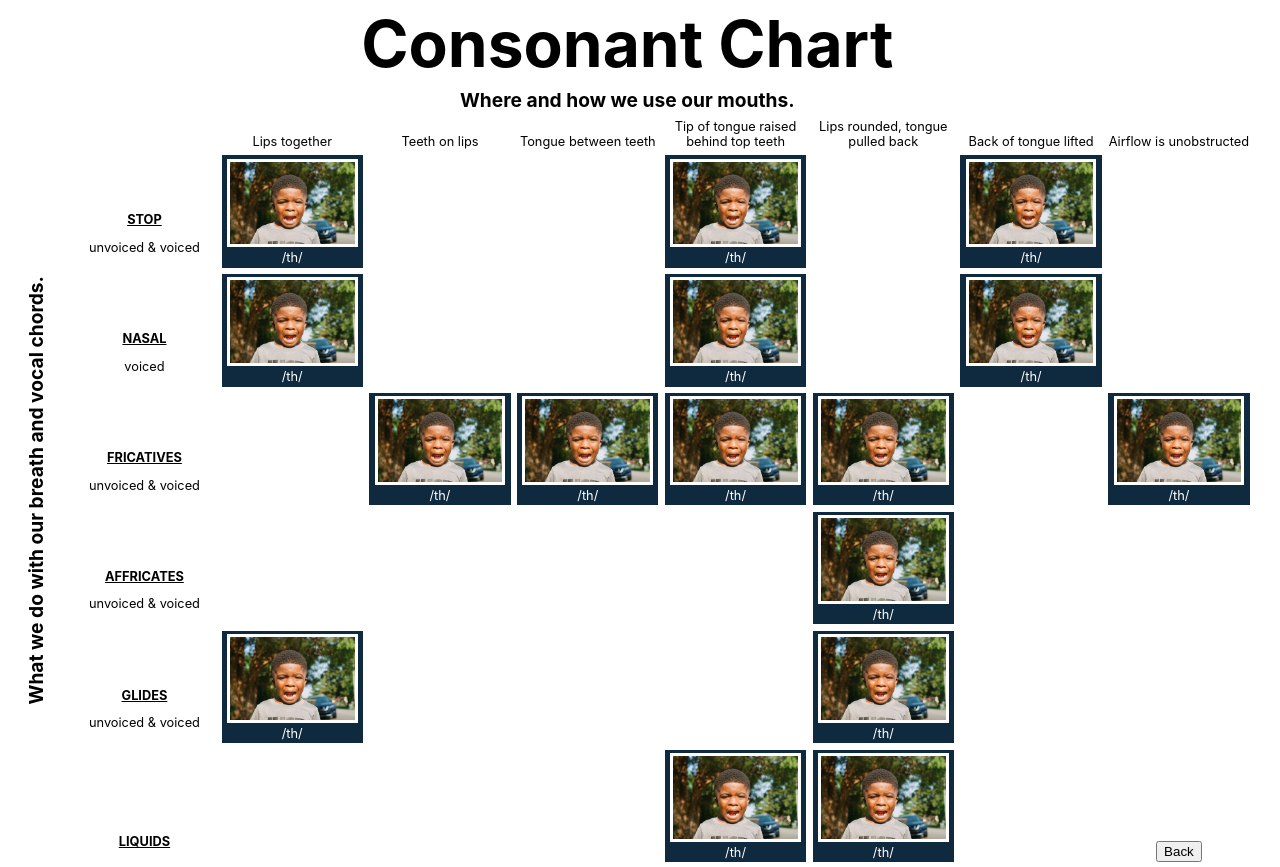
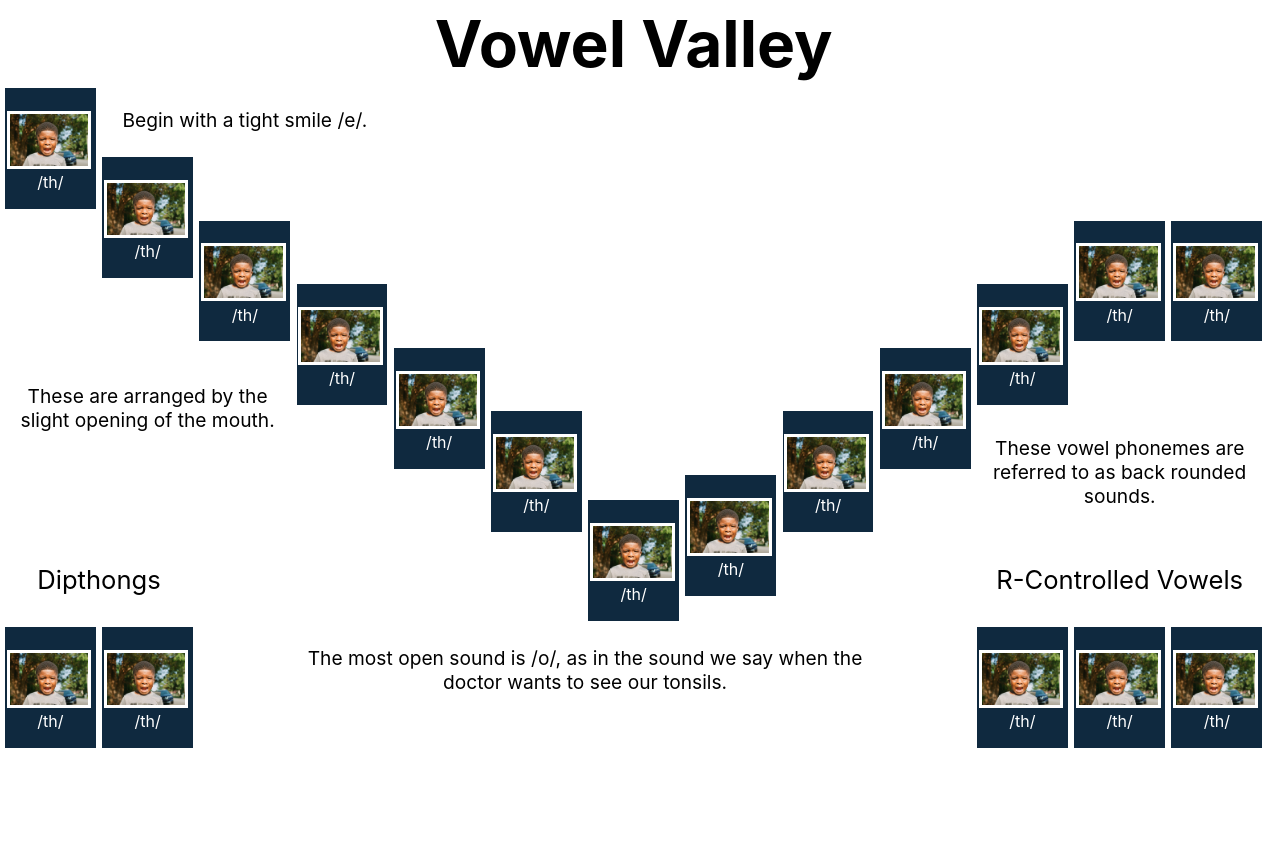
Before and after one commit to Abbie-Bowen/sound-wall, a React (Create React App) app: page / in a window 1280 px wide. After the commit the page ends 800 px from the top, so only its background shows below. Built offline with nearby package versions, Linux system fonts and the light colour scheme.

Commit message:
vowel valley grid working

```diff
--- a/src/App.js
+++ b/src/App.js
@@ -7,8 +7,8 @@ function App() {
   return (
     <div className="App">
       {/* <Home /> */}
-      <ConsonantChart />
-      {/* <VowelValley /> */}
+      {/* <ConsonantChart /> */}
+      <VowelValley />
     </div>
   );
 }
--- a/src/components/Consonant.css
+++ b/src/components/Consonant.css
@@ -232,7 +232,7 @@ h3.vertical {
 
 /* mini card styling */
 
-.mini {
+.consonant-mini {
     display: flex;
     flex-direction: column;
     flex-wrap: wrap;
@@ -244,14 +244,14 @@ h3.vertical {
     object-fit: scale-down;
 }
 
-.mini-img {
+.consonant-mini img {
     place-self: center;
     max-width: 90%;
     border: .2em white solid;
     margin: 2px;
 }
 
-.mini-text {
+.consonant-mini p {
     color: white;
     font-size: 1vw;
     margin: 1px;
--- a/src/components/ConsonantChart.js
+++ b/src/components/ConsonantChart.js
@@ -39,22 +39,22 @@ class ConsonantChart extends Component {
                 <div className="sh6">
                     <p><b><u>LIQUIDS</u></b></p>
                 </div>
-                <div className="s1"><MiniCard /></div>
-                <div className="s4"><MiniCard /></div>
-                <div className="s6"><MiniCard /></div>
-                <div className="n1"><MiniCard /></div>
-                <div className="n4"><MiniCard /></div>
-                <div className="n6"><MiniCard /></div>
-                <div className="f2"><MiniCard /></div>
-                <div className="f3"><MiniCard /></div>
-                <div className="f4"><MiniCard /></div>
-                <div className="f5"><MiniCard /></div>
-                <div className="f7"><MiniCard /></div>
-                <div className="a5"><MiniCard /></div>
-                <div className="g1"><MiniCard /></div>
-                <div className="g5"><MiniCard /></div>
-                <div className="l4"><MiniCard /></div>
-                <div className="l5"><MiniCard /></div>
+                <div className="s1"><MiniCard className={"consonant-mini"} /></div>
+                <div className="s4"><MiniCard className={"consonant-mini"} /></div>
+                <div className="s6"><MiniCard className={"consonant-mini"} /></div>
+                <div className="n1"><MiniCard className={"consonant-mini"} /></div>
+                <div className="n4"><MiniCard className={"consonant-mini"} /></div>
+                <div className="n6"><MiniCard className={"consonant-mini"} /></div>
+                <div className="f2"><MiniCard className={"consonant-mini"} /></div>
+                <div className="f3"><MiniCard className={"consonant-mini"} /></div>
+                <div className="f4"><MiniCard className={"consonant-mini"} /></div>
+                <div className="f5"><MiniCard className={"consonant-mini"} /></div>
+                <div className="f7"><MiniCard className={"consonant-mini"} /></div>
+                <div className="a5"><MiniCard className={"consonant-mini"} /></div>
+                <div className="g1"><MiniCard className={"consonant-mini"} /></div>
+                <div className="g5"><MiniCard className={"consonant-mini"} /></div>
+                <div className="l4"><MiniCard className={"consonant-mini"} /></div>
+                <div className="l5"><MiniCard className={"consonant-mini"} /></div>
                 <div className="sub_nav back">
                     <button>Back</button>
                 </div>
--- a/src/components/MiniCard.js
+++ b/src/components/MiniCard.js
@@ -4,7 +4,7 @@ import test from "../media/images/sir-manuel-4P831Njlg6g-unsplash.jpg";
 class MiniCard extends Component {
     render() {
         return(
-            <div className="mini">
+            <div className={this.props.className}>
                 <img className="mini-img" src={test} alt="child talking"></img>
                 <p className="mini-text">/th/</p>
             </div>
--- /dev/null
+++ b/src/components/Vowel.css
@@ -0,0 +1,178 @@
+/* grid set up */
+.vowel {
+    max-width: 99%;
+    justify-content: center;
+    display: grid;
+    text-align: center;
+    grid-template-columns: repeat(13, 1fr);
+    grid-template-rows:fit-content repeat(6, fit-content) 1fr repeat(4, fit-content);
+    grid-template-areas:
+        "header header header header header header header header header header header header header"
+        "c1 l1 l1 l1 . . . . . . . . ."
+        "c1 c2 . . . . . . . . . . ."
+        ". c2 c3 . . . . . . . . c12 c13"
+        ". . c3 c4 . . . . . . c11 c12 c13"
+        "l2 l2 l2 c4 c5 . . . . c10 c11 . ."
+        "l2 l2 l2 . c5 c6 . . c9 c10 l4 l4 l4"
+        ". . . . . c6 . c8 c9 . l4 l4 l4"
+        ". . . . . c6 c7 c8 c9 . l4 l4 l4"
+        "ld ld . . . . c7 c8 . . lr lr lr"
+        "d1 d2 . l3 l3 l3 l3 l3 l3 . r1 r2 r3"
+        "d1 d2 . . . . . . . . r1 r2 r3";
+    gap: .5vw;
+}
+
+/* headers */
+h2.vowel-header {
+    grid-area: header;
+    font-size: 5vw;
+    margin: 0%;
+}
+
+/* chart labels */
+.l1 {
+    grid-area: l1;
+    place-self: center;
+    font-size: 1.5vw;
+    margin: 0%;
+}
+
+.l2 {
+    grid-area: l2;
+    place-self: center;
+    font-size: 1.5vw;
+    margin: 0%;
+}
+
+.l3 {
+    grid-area: l3;
+    place-self: center;
+    font-size: 1.5vw;
+    margin: 0%;
+}
+
+.l4 {
+    grid-area: l4;
+    place-self: center;
+    font-size: 1.5vw;
+    margin: 0%;
+}
+
+.lr {
+    grid-area: lr;
+    justify-self: center;
+    text-align: end;
+    font-size: 2vw;
+    margin: 0em;
+}
+
+.ld {
+    grid-area: ld;
+    text-align: end;
+    justify-self: center;
+    font-size: 2vw;
+    margin: 0em;
+}
+
+/* placing cards */
+.c1 {
+    grid-area: c1;
+}
+
+.c2 {
+    grid-area: c2;
+}
+
+.c3 {
+    grid-area: c3;
+}
+
+.c4 {
+    grid-area: c4;
+}
+
+.c5 {
+    grid-area: c5;
+}
+
+.c6 {
+    grid-area: c6;
+}
+
+.c7 {
+    grid-area: c7;
+}
+
+.c8 {
+    grid-area: c8;
+}
+
+.c9 {
+    grid-area: c9;
+}
+
+.c10 {
+    grid-area: c10;
+}
+
+.c11 {
+    grid-area: c11;
+}
+
+.c12 {
+    grid-area: c12;
+}
+
+.c13 {
+    grid-area: c13;
+}
+
+.d1 {
+    grid-area: d1;
+}
+
+.d2 {
+    grid-area: d2;
+}
+
+.r1 {
+    grid-area: r1;
+}
+
+.r2 {
+    grid-area: r2;
+}
+.r3 {
+    grid-area: r3;
+
+}
+
+/* back button */
+.back {
+    margin: auto 0;
+}
+
+/* mini card styling */
+
+.vowel-mini {
+    display: flex;
+    flex-direction: column;
+    flex-wrap: wrap;
+
+    padding: 25% 2% 15% 2%;
+    gap: 0px;
+    align-self: center;
+    background-color: rgb(15, 41, 63);
+}
+
+.vowel-mini img {
+    /* place-self: center; */
+    max-width: 90%;
+    border: .2em white solid;
+}
+
+.vowel-mini p {
+    color: white;
+    font-size: 1em;
+    margin: .2em;
+}
--- a/src/components/VowelValley.js
+++ b/src/components/VowelValley.js
@@ -0,0 +1,51 @@
+import './Vowel.css';
+import React, {Component} from "react";
+import MiniCard from "./MiniCard"
+
+class VowelValley extends Component {
+    render() {
+        return(
+            <div className="vowel">
+                <h2 className="vowel-header">Vowel Valley</h2>
+                <div className="l1">
+                    <p>Begin with a tight smile /e/.</p>
+                </div>
+                <div className="l2">
+                    <p>These are arranged by the slight opening of the mouth.</p>
+                </div>
+                <div className="l3">
+                    <p>The most open sound is /o/, as in the sound we say when the doctor wants to see our tonsils.</p>
+                </div>
+                <div className="l4">
+                    <p>These vowel phonemes are referred to as back rounded sounds.</p>
+                </div>
+                <div className="ld">
+                    <p>Dipthongs</p>
+                </div>
+                <div className="lr">
+                    <p>R-Controlled Vowels</p>
+                </div>
+                <div className="c1"><MiniCard className={"vowel-mini"} /></div>
+                <div className="c2"><MiniCard className={"vowel-mini"}/></div>
+                <div className="c3"><MiniCard className={"vowel-mini"}/></div>
+                <div className="c4"><MiniCard className={"vowel-mini"}/></div>
+                <div className="c5"><MiniCard className={"vowel-mini"}/></div>
+                <div className="c6"><MiniCard className={"vowel-mini"}/></div>
+                <div className="c7"><MiniCard className={"vowel-mini"}/></div>
+                <div className="c8"><MiniCard className={"vowel-mini"}/></div>
+                <div className="c9"><MiniCard className={"vowel-mini"}/></div>
+                <div className="c10"><MiniCard className={"vowel-mini"}/></div>
+                <div className="c11"><MiniCard className={"vowel-mini"}/></div>
+                <div className="c12"><MiniCard className={"vowel-mini"}/></div>
+                <div className="c13"><MiniCard className={"vowel-mini"}/></div>
+                <div className="d1"><MiniCard className={"vowel-mini"}/></div>
+                <div className="d2"><MiniCard className={"vowel-mini"}/></div>
+                <div className="r1"><MiniCard className={"vowel-mini"}/></div>
+                <div className="r2"><MiniCard className={"vowel-mini"}/></div>
+                <div className="r3"><MiniCard className={"vowel-mini"}/></div>
+            </div>
+        );
+    }
+}
+
+export default VowelValley;
```
